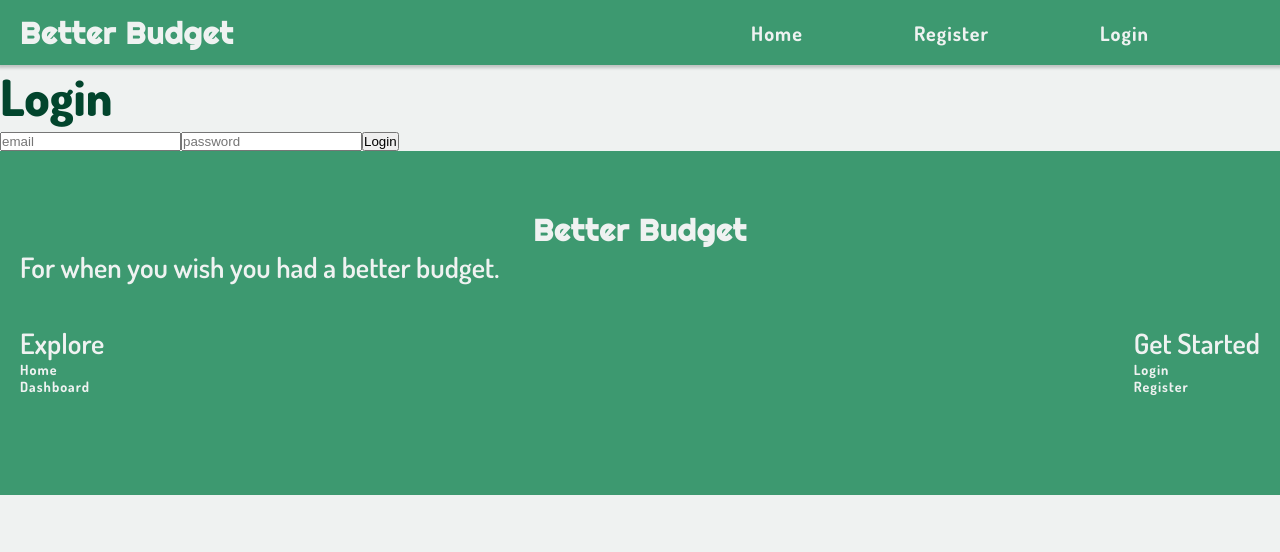
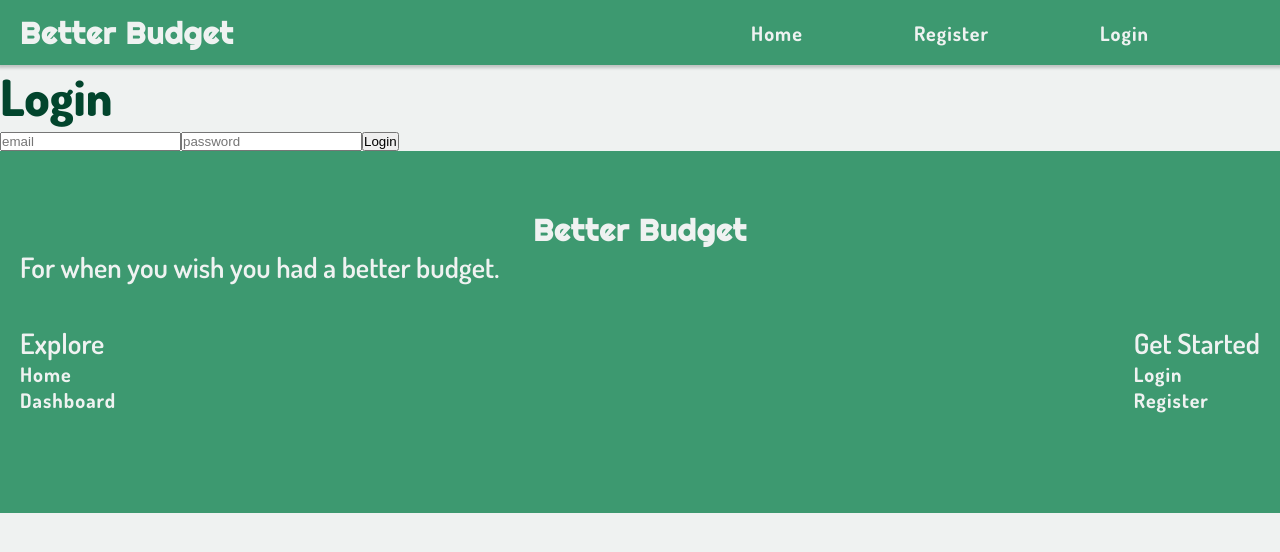
Before and after one commit to JohnSebastian3/better-budget, a React (Create React App) app in the folder client/: page /login in a window 1280 px wide. Shown: the top 552 px of the page. Built offline with nearby package versions, Linux system fonts and the light colour scheme; no server answers; a web font is replaced by a local one.

Commit message:
Remove custom font size for anchor tags

```diff
--- a/client/src/components/Footer/Footer.module.css
+++ b/client/src/components/Footer/Footer.module.css
@@ -24,14 +24,6 @@
   align-items: flex-start;
 }
 
-.footer__links__explore a,
-.footer__links__get-started a
- {
-  font-size: 1.4rem;
-}
-
-
-
 .footer__links__get-started {
   display: flex;
   flex-direction: column;
```
